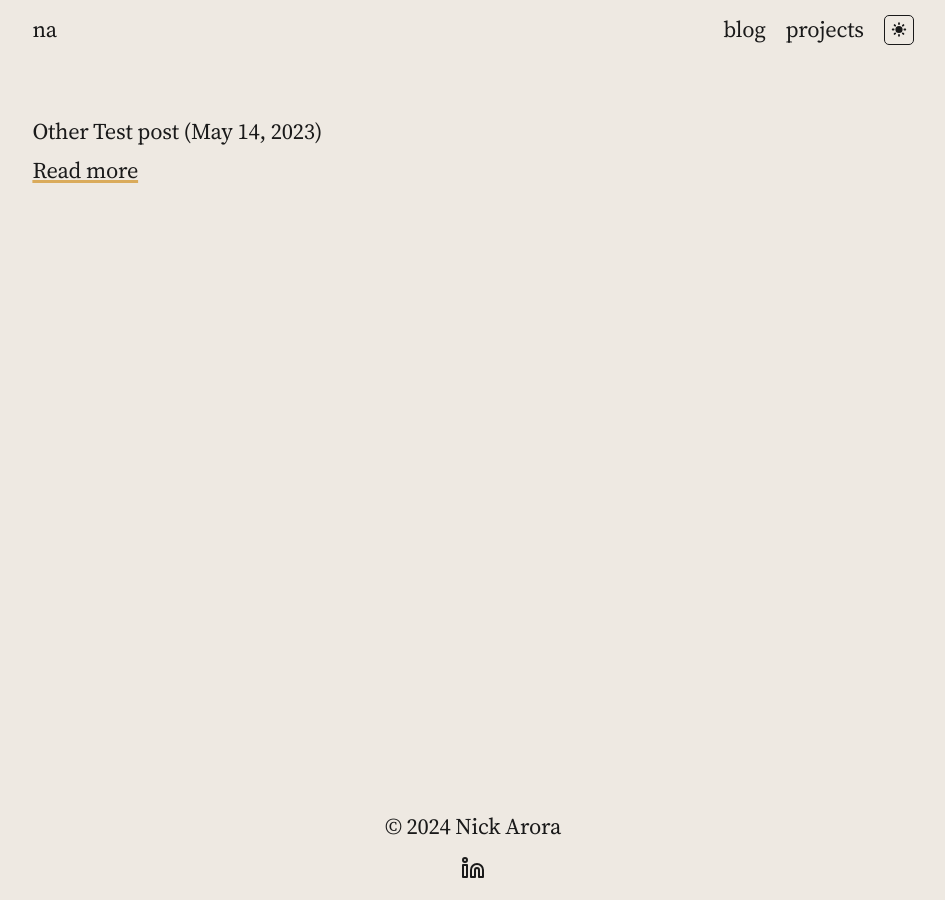
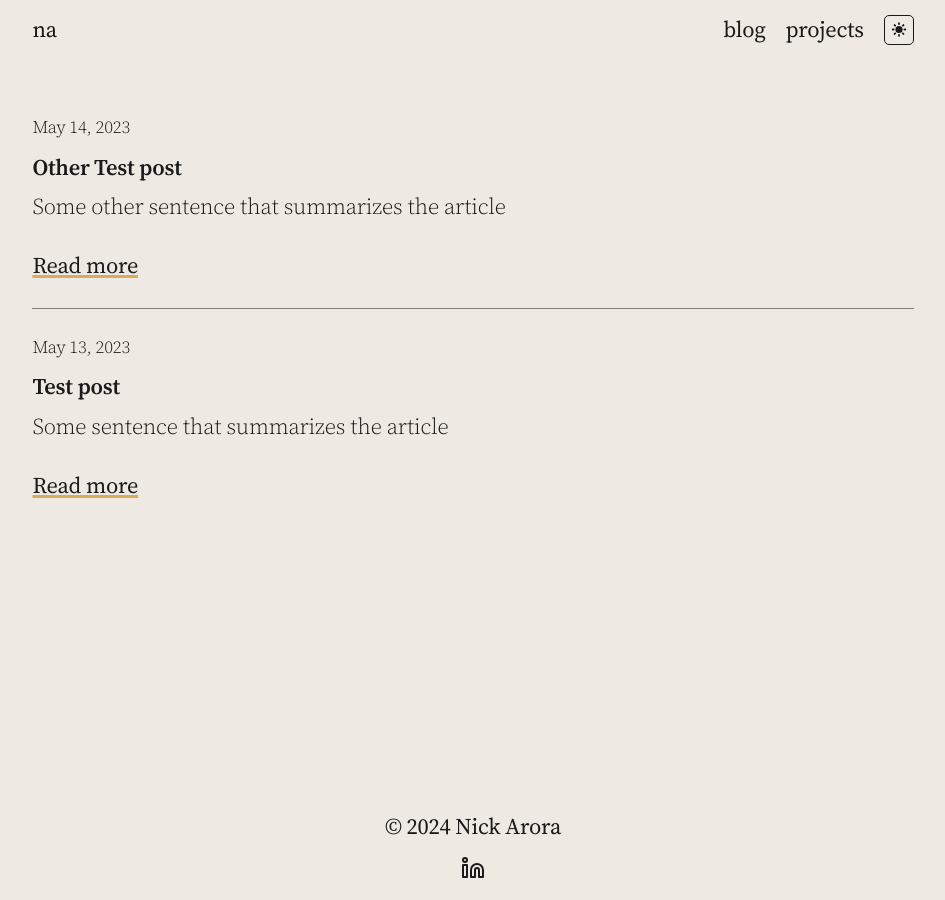
Before and after one commit to nickarora/nickarora.github.io, a Jekyll site: the page built from _app/_pages/index.html, in a window 1280 px wide. Shown: the whole page, without its empty margins (167-1112 px from the left). Built offline with Jekyll 4.4.1, drawn with Linux system fonts in a browser that asks for light colours.

Commit message:
Post preview styles are updated

````diff
--- a/_app/_includes/post-previews.html
+++ b/_app/_includes/post-previews.html
@@ -1,10 +1,15 @@
 <ul class="post-previews">
   {% for post in include.posts %}
     <li>
-      <p>
+      <time datetime="{{ post.date }}">{{ post.date | date: "%B %d, %Y" }}</time>
+      <header>
         {{ post.title }}
-        (<time datetime="{{ post.date }}">{{ post.date | date: "%B %d, %Y" }}</time>)
-      </p>
+      </header>
+      {% if post.summary %}
+        <p class="summary">
+          {{ post.summary }}
+        </p>
+      {%- endif -%}
       <a href="{{ post.url }}">
         Read more
       </a>
--- /dev/null
+++ b/_app/_posts/2023-05-13-test-post.md
@@ -0,0 +1,70 @@
+---
+title:  "Test post"
+date: 2023-05-13
+summary: Some sentence that summarizes the article
+tags:
+- foo
+- bar
+- some tag
+---
+
+![Some alt text](https://placehold.co/950x400)
+
+Lorem ipsum dolor sit amet, consectetur adipiscing elit, sed do eiusmod tempor incididunt ut labore et dolore magna aliqua. Lectus proin nibh nisl condimentum. Morbi tristique senectus et netus et [malesuada](https://www.google.com) fames. Risus feugiat in ante metus dictum at tempor commodo. Metus vulputate eu scelerisque felis imperdiet proin fermentum leo. Magna fringilla [urna porttitor rhoncus](#) dolor purus. Sit amet porttitor eget dolor morbi non arcu. Aliquam ut porttitor leo a diam sollicitudin tempor.
+
+> Hell is other people.
+
+## Bar
+
+Id neque aliquam vestibulum morbi. Arcu vitae elementum curabitur vitae nunc sed velit dignissim. Venenatis tellus in metus vulputate eu scelerisque felis. Neque laoreet suspendisse interdum consectetur libero id faucibus.
+
+Cras adipiscing enim eu turpis egestas pretium aenean pharetra magna. Dui accumsan sit amet nulla facilisi morbi tempus. Justo eget magna fermentum iaculis eu non. A erat nam at lectus urna duis convallis. Fusce id velit ut tortor pretium viverra suspendisse. Ipsum dolor sit amet consectetur adipiscing elit. Ultrices mi tempus imperdiet nulla malesuada pellentesque.
+
+```ruby
+module Foo
+  class Bar
+    def self.some_method(some_argument)
+      some_argument ||= "some value"
+      some_value ||= 3_000_000
+
+      # Some comment
+      puts some_argument
+
+      raise Error, "foo"
+
+      date = new Date("01-01-2022")
+    end
+  end
+end
+```
+
+```json
+{
+  "valid": "json",
+  INVALIDJSON
+}
+```
+
+## Baz
+
+**Non arcu** risus quis varius quam quisque id. Odio pellentesque diam volutpat commodo sed egestas egestas. Enim lobortis scelerisque fermentum dui faucibus in ornare. Mollis nunc sed id semper risus. _Non enim_ praesent elementum facilisis leo vel fringilla est ullamcorper.
+
+> Three can keep a secret, if two of them are dead.
+>
+> \- Benjamin Franklin
+
+Commodo odio aenean sed adipiscing diam. Sed enim ut sem viverra aliquet eget sit. Porta non pulvinar neque laoreet suspendisse interdum. Sapien et ligula ullamcorper malesuada. Suspendisse interdum consectetur libero id faucibus nisl tincidunt. Tortor condimentum lacinia quis vel eros donec ac odio tempor.
+
+- List Item 1
+- List Item 2
+- List Item 3
+
+Commodo odio aenean sed adipiscing `diam`. Sed enim ut sem viverra aliquet eget sit. Porta non pulvinar neque laoreet suspendisse interdum. Sapien et ligula ullamcorper malesuada.
+
+---
+
+`Suspendisse interdum` consectetur libero id faucibus nisl tincidunt. Tortor condimentum lacinia quis vel eros donec ac odio tempor.
+
+1. Apple
+2. Baby
+3. Car
--- a/_app/_posts/2023-05-14-other-test-post.md
+++ b/_app/_posts/2023-05-14-other-test-post.md
@@ -1,6 +1,7 @@
 ---
 title:  "Other Test post"
 date: 2023-05-14
+summary: Some other sentence that summarizes the article
 tags:
 - foo
 - some tag
--- a/_app/_sass/fonts.scss
+++ b/_app/_sass/fonts.scss
@@ -38,9 +38,9 @@
   /* font sizes */
   --fs-1: 0.875rem;
   --fs-2: 1.125rem;
-  --fs-3: 2.5rem;
-  --fs-4: 3rem;
-  --fs-5: 4rem;
+  --fs-3: 2rem;
+  --fs-4: 2.5rem;
+  --fs-5: 3rem;
 
   /* font weights */
   --fw-1: 300;
--- a/_app/_sass/posts.scss
+++ b/_app/_sass/posts.scss
@@ -4,10 +4,30 @@
   li {
     list-style: none;
     padding: 1em 0;
+
+    time {
+      display: block;
+      font-size: var(--fs-1);
+      font-weight: var(--fw-1);
+      margin-bottom: 0.25rem;
+    }
+
+    header {
+      font-weight: var(--fw-3);
+    }
+
+    p {
+      font-weight: var(--fw-1);
+    }
+
+    a {
+      display: inline-block;
+      margin-top: 1rem;
+    }
   }
 
   li + li {
-    border-top: solid 1px var(--clr-foreground);
+    border-top: 1px solid color-mix(in srgb, var(--clr-foreground) 50%, var(--clr-background));
   }
 }
 
````
